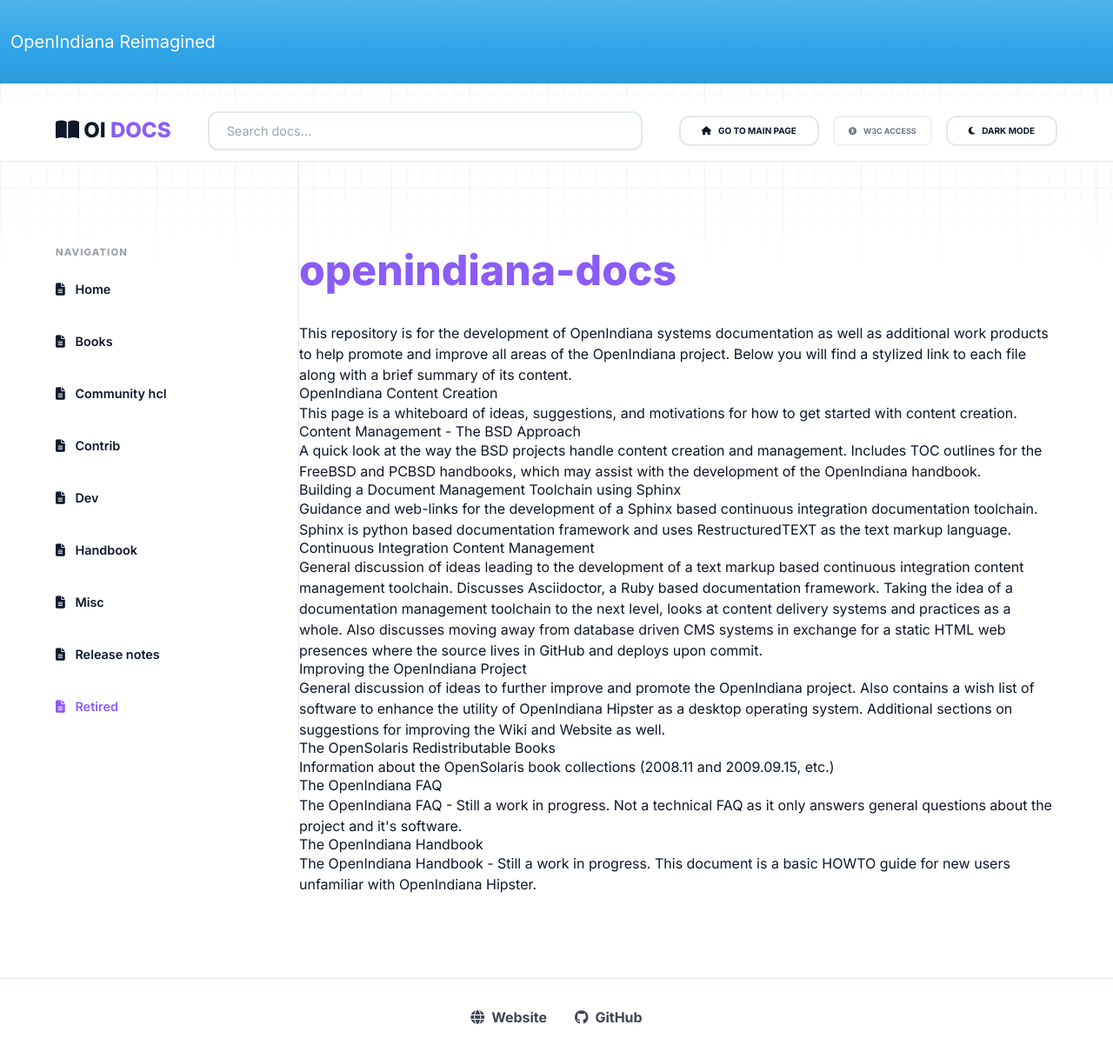
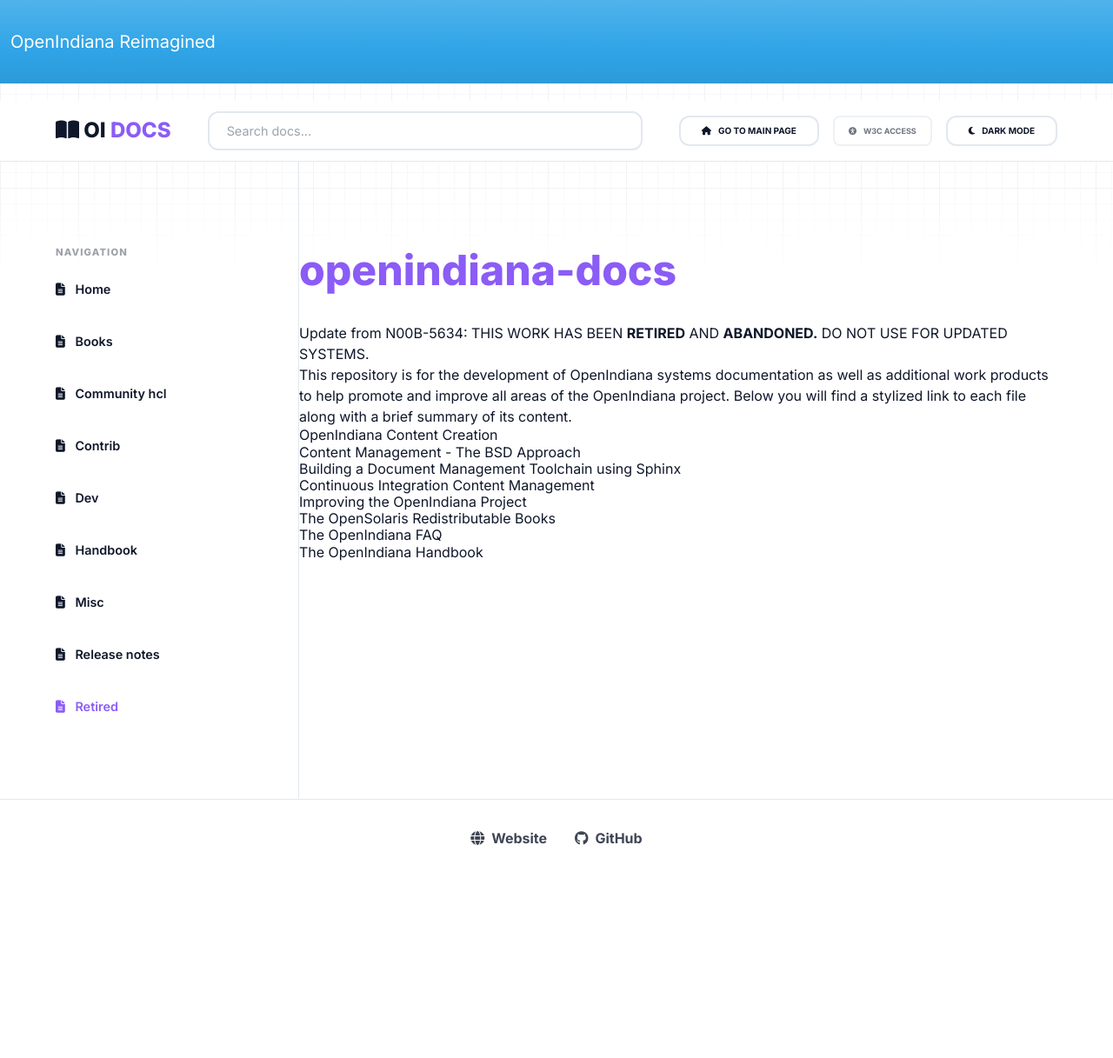
Before and after one commit to N00B-5634/OpenIndiana-SiteReimagined, an MkDocs documentation site: the page built from docs/retired/README.md, in a window 1280 px wide and 1224 px high. Shown: the top 1217 px of the window at 87% size. Built offline with MkDocs 1.6.1, drawn with Linux system fonts in a browser that asks for light colours; nearby versions of some CDN libraries.

Commit message:
Clarified MD data

```diff
--- a/docs/retired/README.md
+++ b/docs/retired/README.md
@@ -18,6 +18,7 @@
 
 # openindiana-docs
 
+Update from N00B-5634: THIS WORK HAS BEEN **RETIRED** AND **ABANDONED.** DO NOT USE FOR UPDATED SYSTEMS.
 
 This repository is for the development of OpenIndiana systems documentation as
 well as additional work products to help promote and improve all areas of the
@@ -27,57 +28,32 @@
 
 <!-- OpenIndiana Content Creation -->
 ## [OpenIndiana Content Creation](http://gist.asciidoctor.org/?github-makruger/openindiana-docs//content.adoc)
-This page is a whiteboard of ideas, suggestions, and motivations for how to get
-started with content creation.
+
 
 
 <!-- Content Management - The BSD Approach -->
 ## [Content Management - The BSD Approach](http://gist.asciidoctor.org/?github-makruger/openindiana-docs//bsd.adoc)
-A quick look at the way the BSD projects handle content creation and management.
-Includes TOC outlines for the FreeBSD and PCBSD handbooks, which may assist with
-the development of the OpenIndiana handbook.
 
 
 <!-- Building a Document Management Toolchain using Sphinx -->
 ## [Building a Document Management Toolchain using Sphinx](http://gist.asciidoctor.org/?github-makruger/openindiana-docs//sphinx.adoc)
-Guidance and web-links for the development of a Sphinx based continuous
-integration documentation toolchain. Sphinx is python based documentation
-framework and uses RestructuredTEXT as the text markup language.
 
 
 <!-- Continuous Integration Content Management -->
 ## [Continuous Integration Content Management](http://gist.asciidoctor.org/?github-makruger/openindiana-docs//toolchain.adoc)
-General discussion of ideas leading to the development of a text markup based
-continuous integration content management toolchain. Discusses Asciidoctor, a
-Ruby based documentation framework. Taking the idea of a documentation
-management toolchain to the next level, looks at content delivery systems and
-practices as a whole. Also discusses moving away from database driven CMS
-systems in exchange for a static HTML web presences where the source lives in
-GitHub and deploys upon commit.
 
 
 <!-- Improving the OpenIndiana Project -->
 ## [Improving the OpenIndiana Project](http://gist.asciidoctor.org/?github-makruger/openindiana-docs//project.adoc)
-General discussion of ideas to further improve and promote the OpenIndiana
-project. Also contains a wish list of software to enhance the utility of
-OpenIndiana Hipster as a desktop operating system. Additional sections on
-suggestions for improving the Wiki and Website as well.
 
 
 <!-- The OpenSolaris Redistributable Books -->
 ## [The OpenSolaris Redistributable Books](http://gist.asciidoctor.org/?github-makruger/openindiana-docs//books.adoc)
-Information about the OpenSolaris book collections (2008.11 and 2009.09.15, etc.)
 
 
 <!-- The OpenIndiana FAQ -->
 ## [The OpenIndiana FAQ](http://gist.asciidoctor.org/?github-makruger/openindiana-docs//faq.adoc)
-The OpenIndiana FAQ - Still a work in progress.
-Not a technical FAQ as it only answers general questions about the project and
-it's software.
 
 
 <!-- The OpenIndiana Handbook -->
 ## [The OpenIndiana Handbook](http://gist.asciidoctor.org/?github-makruger/openindiana-docs//handbook.adoc)
-The OpenIndiana Handbook - Still a work in progress.
-This document is a basic HOWTO guide for new users unfamiliar with OpenIndiana
-Hipster.
```
